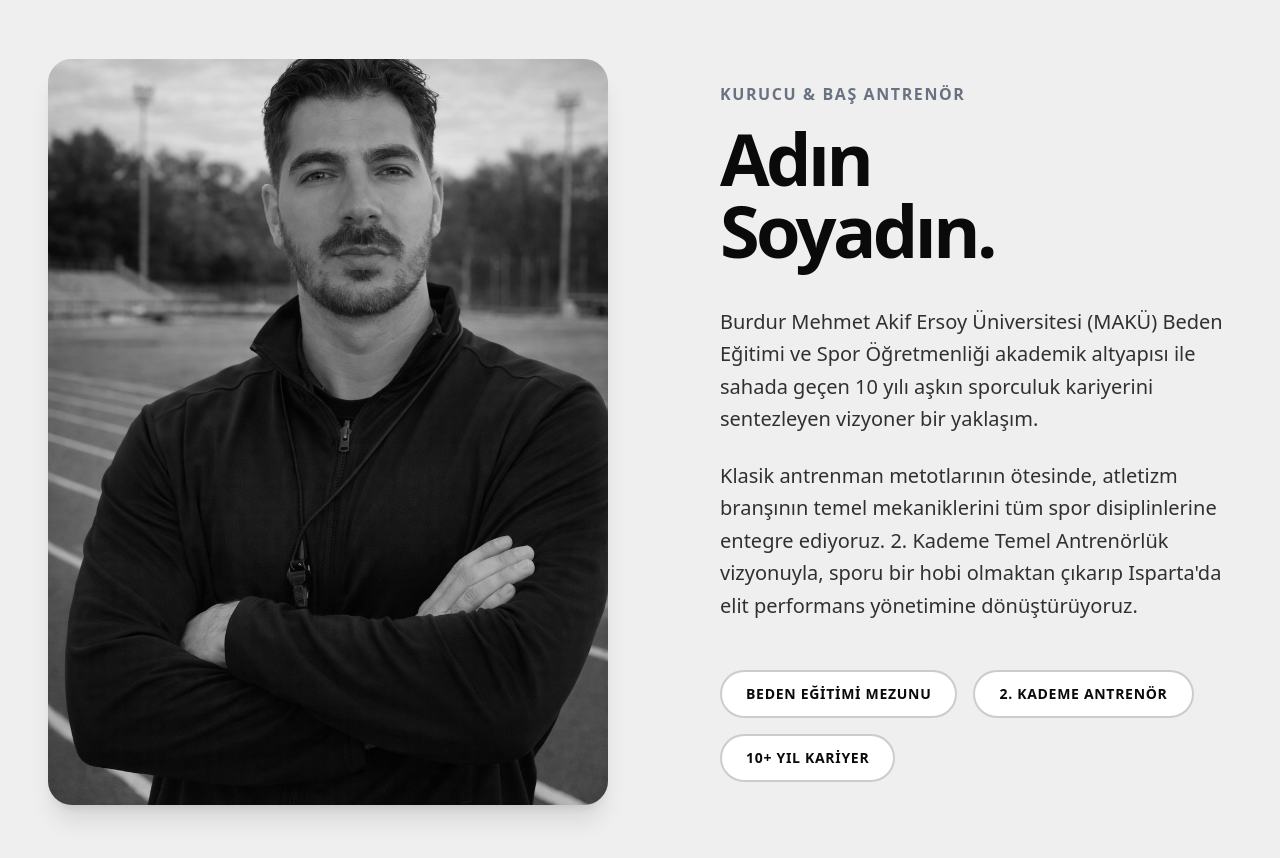
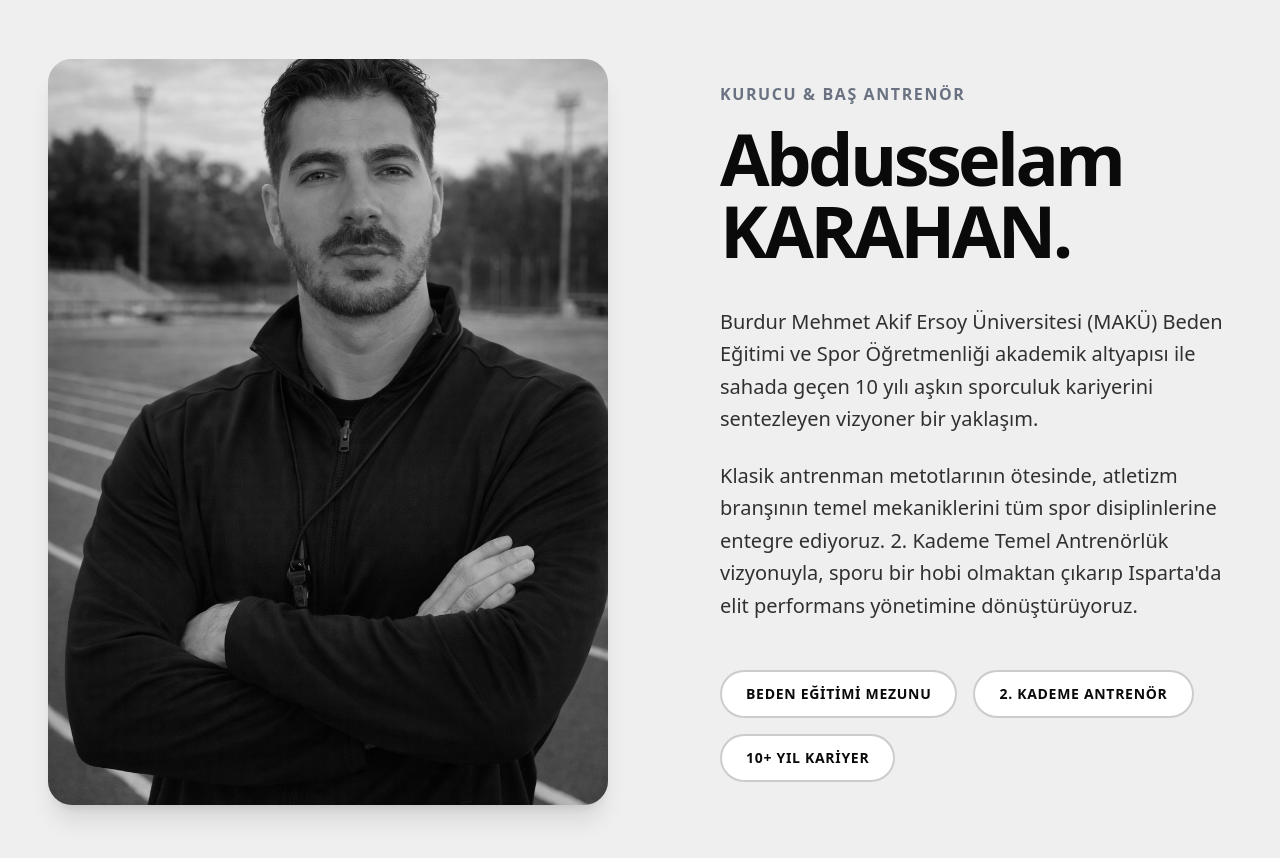
Before and after one commit to AbdusselamKarahan/kinetic, a Next.js app: page / in a window 1280 px wide. Shown: the part 4160-5018 px from the top of the page. Built offline with nearby package versions, Linux system fonts and the light colour scheme.

Commit message:
some changes and added speed insights

```diff
--- a/app/layout.tsx
+++ b/app/layout.tsx
@@ -2,14 +2,17 @@ import type { Metadata } from 'next'
 import { Montserrat, Manrope } from 'next/font/google'
 import { SpeedInsights } from '@vercel/speed-insights/next'
 import './globals.css'
+import { SpeedInsights } from "@vercel/speed-insights/next";
 
 const montserrat = Montserrat({ subsets: ['latin'], variable: '--font-montserrat' })
 const manrope = Manrope({ subsets: ['latin'], variable: '--font-manrope' })
 
 export const metadata: Metadata = {
   title: 'KINETIC | Spor ve Performans Yönetimi',
-  description: 'Isparta profesyonel atletizm eğitimleri ve performans koçluğu.',
+  description: 'Profesyonel atletizm eğitimleri ve performans koçluğu.',
 }
+
+
 
 export default function RootLayout({
   children,
--- a/app/page.tsx
+++ b/app/page.tsx
@@ -344,7 +344,7 @@ export default function Home() {
             </motion.div>
             <motion.div initial={{ opacity: 0, x: 50 }} whileInView={{ opacity: 1, x: 0 }} viewport={{ once: true }} transition={{ duration: 0.8 }} className="pl-0 lg:pl-12">
               <span className="text-base font-bold tracking-widest uppercase mb-4 block text-gray-500">Kurucu & Baş Antrenör</span>
-              <h2 className="text-5xl md:text-7xl font-display font-black mb-10 leading-none tracking-tighter">Adın <br/>Soyadın.</h2>
+              <h2 className="text-5xl md:text-7xl font-display font-black mb-10 leading-none tracking-tighter">Abdusselam <br/>KARAHAN.</h2>
               <div className="space-y-6 text-black/80 font-medium text-xl leading-relaxed mb-12">
                 <p>Burdur Mehmet Akif Ersoy Üniversitesi (MAKÜ) Beden Eğitimi ve Spor Öğretmenliği akademik altyapısı ile sahada geçen 10 yılı aşkın sporculuk kariyerini sentezleyen vizyoner bir yaklaşım.</p>
                 <p>Klasik antrenman metotlarının ötesinde, atletizm branşının temel mekaniklerini tüm spor disiplinlerine entegre ediyoruz. 2. Kademe Temel Antrenörlük vizyonuyla, sporu bir hobi olmaktan çıkarıp Isparta'da elit performans yönetimine dönüştürüyoruz.</p>
```
